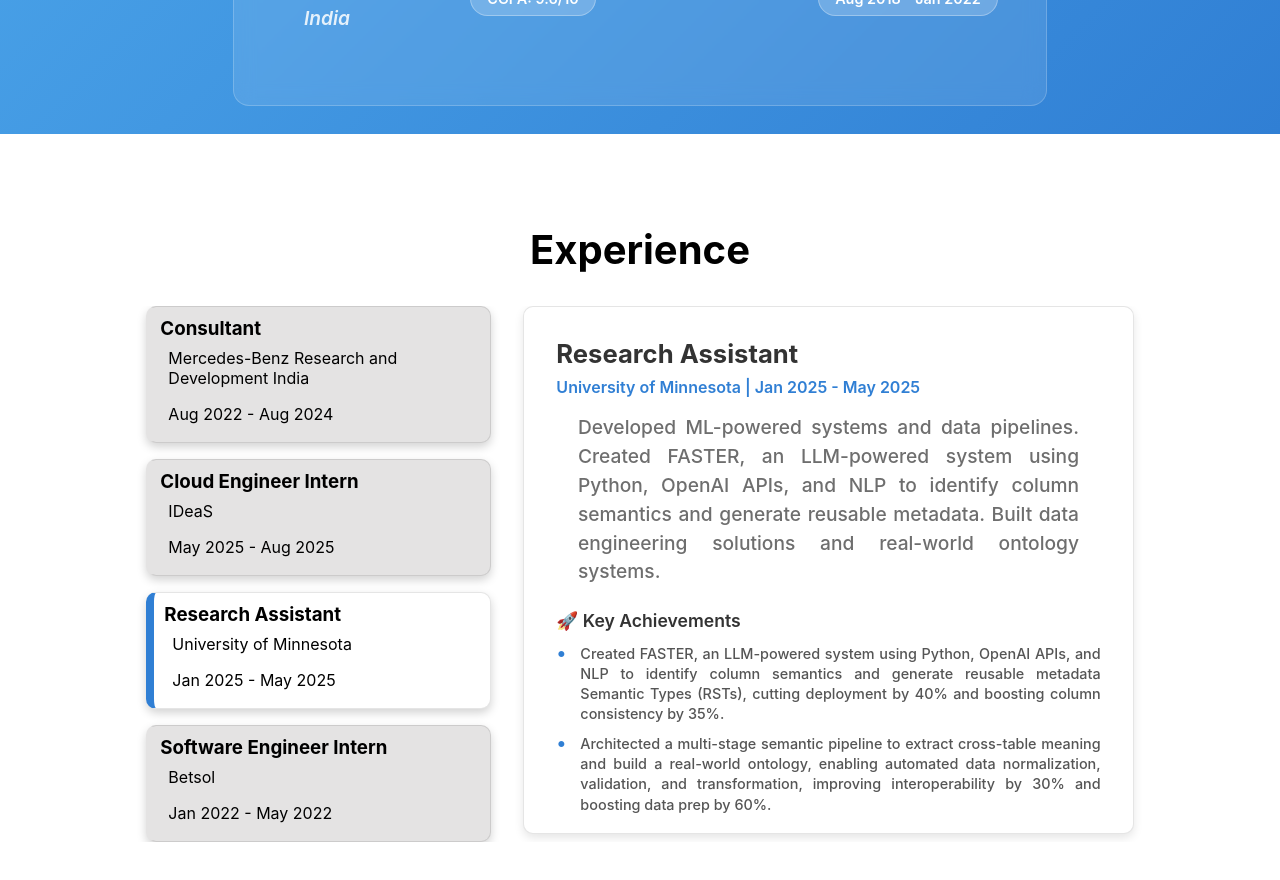
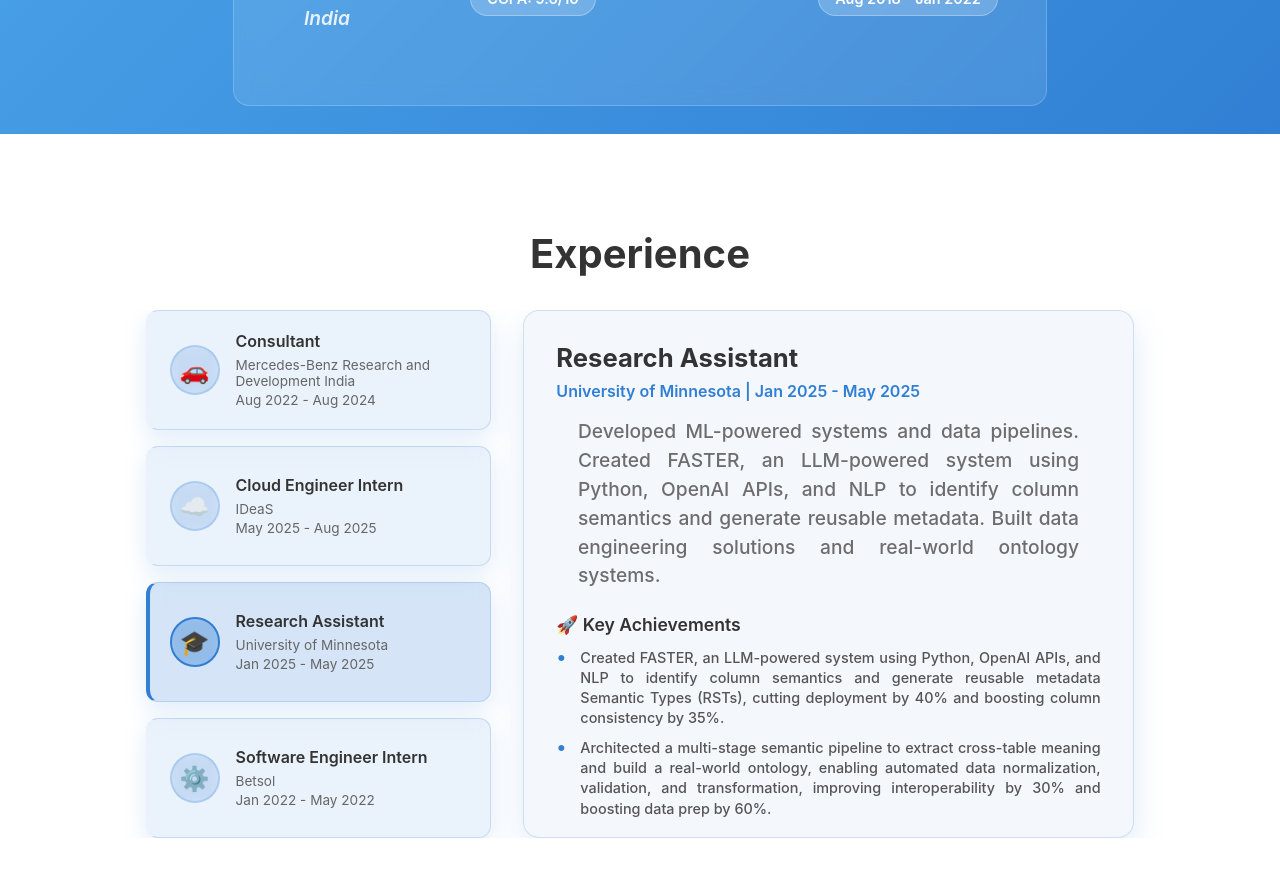
Before and after one commit to prajwal-u2/personal-portfolio, a React (Vite) app: page / in a window 1280 px wide. Shown: the part 2580-3460 px from the top of the page. Built offline with nearby package versions, Linux system fonts and the light colour scheme; the HTML template or start-up script is replaced by a standard one.

Commit message:
changes for education styles

```diff
--- a/src/App.css
+++ b/src/App.css
@@ -171,14 +171,18 @@
 }
 
 .experience-sidebar > div {
-  background-color: rgb(228, 227, 227);
-  padding: 10px;
-  border: 1px solid rgba(0, 0, 0, 0.1);
-  border-radius: 10px;
-  box-shadow: 0 4px 10px lightgray;
+  background: rgba(48, 127, 212, 0.1);
+  backdrop-filter: blur(10px);
+  border: 1px solid rgba(48, 127, 212, 0.2);
+  border-radius: 12px;
+  box-shadow: 0 8px 25px rgba(48, 127, 212, 0.15);
+  padding: 1.2rem;
   cursor: pointer;
   transition: all 0.3s ease;
   border-left: 4px solid transparent;
+  display: flex;
+  align-items: center;
+  min-height: 120px;
 }
 
 .experience-item .experience-detail {
@@ -191,15 +195,15 @@
 }
 
 .experience-item.active {
-  background-color: white;
-  border-left: 8px solid #307fd4;
-  transition: background-color 0.3s ease, border-left 0.3s ease;
+  background: rgba(48, 127, 212, 0.2);
+  border-left: 4px solid #307fd4;
+  transition: all 0.3s ease;
 }
 
 .experience-item:hover {
-  background: #f8f9fa;
-  transform: translateY(-2px);
-  box-shadow: 0 8px 25px rgba(0, 0, 0, 0.15);
+  background: rgba(48, 127, 212, 0.15);
+  transform: translateY(-4px);
+  box-shadow: 0 12px 32px rgba(48, 127, 212, 0.2);
 }
 
 .experience-detail.active {
@@ -214,8 +218,55 @@
   text-align: justify;
 }
 
-.experience-header p{
- padding: 0.5rem;
+.experience-header {
+  color: #333;
+}
+
+.experience-header h3 {
+  color: #333;
+  font-weight: 600;
+  margin-bottom: 0.3rem;
+  font-size: 1rem;
+}
+
+.experience-header p {
+  color: #666;
+  padding: 0.1rem 0;
+  margin: 0;
+  font-size: 0.85rem;
+}
+
+.experience-header span {
+  color: #307fd4;
+  font-weight: 600;
+  font-size: 0.8rem;
+}
+
+.experience-icon {
+  width: 50px;
+  height: 50px;
+  background: rgba(48, 127, 212, 0.1);
+  border: 2px solid rgba(48, 127, 212, 0.2);
+  border-radius: 50%;
+  display: flex;
+  align-items: center;
+  justify-content: center;
+  font-size: 1.5rem;
+  margin-right: 1rem;
+  flex-shrink: 0;
+  backdrop-filter: blur(5px);
+  transition: all 0.3s ease;
+}
+
+.experience-item:hover .experience-icon {
+  background: rgba(48, 127, 212, 0.2);
+  border-color: rgba(48, 127, 212, 0.3);
+  transform: scale(1.1);
+}
+
+.experience-item.active .experience-icon {
+  background: rgba(48, 127, 212, 0.25);
+  border-color: #307fd4;
 }
 
 .detail-title {
@@ -507,7 +558,7 @@
   align-items: center;
   justify-content: center;
   background-color: #ffffff;
-  color: #000000;
+  color: #333;
   padding: 1.8rem;
 }
 
@@ -529,6 +580,7 @@
   margin-bottom: 1rem;
   font-weight: bold;
   line-height: 1.2;
+  color: #333;
 }
 
 .section-header .detail-description {
@@ -752,12 +804,13 @@
   }
 
   .experience-details {
-    background: #fff;
-    border: 1px solid rgba(0, 0, 0, 0.1);
-    border-radius: 10px;
+    background: rgba(48, 127, 212, 0.05);
+    backdrop-filter: blur(10px);
+    border: 1px solid rgba(48, 127, 212, 0.2);
+    border-radius: 16px;
     height: calc(4 * 120px + 3 * 1rem);
     overflow: hidden;
-    box-shadow: 0 4px 10px rgba(0, 0, 0, 0.1);
+    box-shadow: 0 12px 32px rgba(48, 127, 212, 0.15);
   }
 }
 
--- a/src/components/ExperienceSection.jsx
+++ b/src/components/ExperienceSection.jsx
@@ -9,6 +9,7 @@ function ExperienceSection() {
       title: 'Consultant',
       company: 'Mercedes-Benz Research and Development India',
       duration: 'Aug 2022 - Aug 2024',
+      icon: '🚗',
       softwareEngineering: [
         'Pioneered a scalable Big Data Analytics platform by designing microservices for Azure and AWS infrastructure deployment using Python, Terraform, and Azure DevOps, reducing deployment time from 2 days to half a day.',
         'Created backend microservices using Python Azure SDK, FastAPI, and Docker to programmatically build and provision data pipelines, enabling self-service deployment and reducing turnaround time by 70%.',
@@ -27,6 +28,7 @@ function ExperienceSection() {
       title: 'Cloud Engineer Intern',
       company: 'IDeaS',
       duration: 'May 2025 - Aug 2025',
+      icon: '☁️',
       description: 'Focused on cloud infrastructure automation and CI/CD pipeline optimization. Developed containerized solutions and implemented DevOps best practices to improve deployment efficiency and system reliability.',
       achievements: [
         'Standardized Dev Containers using Docker and Shell scripts to embed reusable tools, tripling setup speed and amplifying automation with production.',
@@ -40,6 +42,7 @@ function ExperienceSection() {
       title: 'Research Assistant',
       company: 'University of Minnesota',
       duration: 'Jan 2025 - May 2025',
+      icon: '🎓',
       description: 'Developed ML-powered systems and data pipelines. Created FASTER, an LLM-powered system using Python, OpenAI APIs, and NLP to identify column semantics and generate reusable metadata. Built data engineering solutions and real-world ontology systems.',
       achievements: [
         'Created FASTER, an LLM-powered system using Python, OpenAI APIs, and NLP to identify column semantics and generate reusable metadata Semantic Types (RSTs), cutting deployment by 40% and boosting column consistency by 35%.',
@@ -51,6 +54,7 @@ function ExperienceSection() {
       title: 'Software Engineer Intern',
       company: 'Betsol',
       duration: 'Jan 2022 - May 2022',
+      icon: '⚙️',
       description: 'Developed production-ready data migration solutions and multi-tenant applications. Focused on secure data transfer, backup optimization, and scalable client-server architecture implementation.',
       achievements: [
         'Developed a production-ready data migration POC using Robotic, Rclone, and Go, improving security and efficiency by 40% and reducing backup cost by 25% through optimized local-to-cloud transfer.',
```
